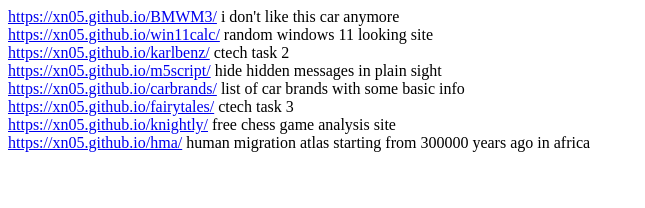
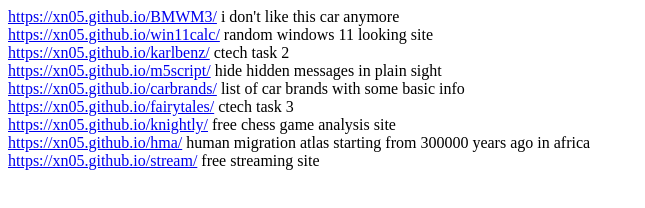
Before and after one commit to xn05/sites, a plain HTML site: page index.html in a window 1280 px wide. Shown: the whole page, without its empty margins (0-645 px from the left). Drawn offline with Linux system fonts and the light colour scheme.

Commit message:
Update index.html

```diff
--- a/index.html
+++ b/index.html
@@ -10,3 +10,4 @@
 <a href="https://xn05.github.io/fairytales/" target="_blank">https://xn05.github.io/fairytales/</a><text> ctech task 3</text><br>
 <a href="https://xn05.github.io/knightly/" target="_blank">https://xn05.github.io/knightly/</a><text> free chess game analysis site</text><br>
 <a href="https://xn05.github.io/hma/" target="_blank">https://xn05.github.io/hma/</a><text> human migration atlas starting from 300000 years ago in africa</text><br>
+<a href="https://xn05.github.io/stream/" target="_blank">https://xn05.github.io/stream/</a><text> free streaming site</text><br>
```
